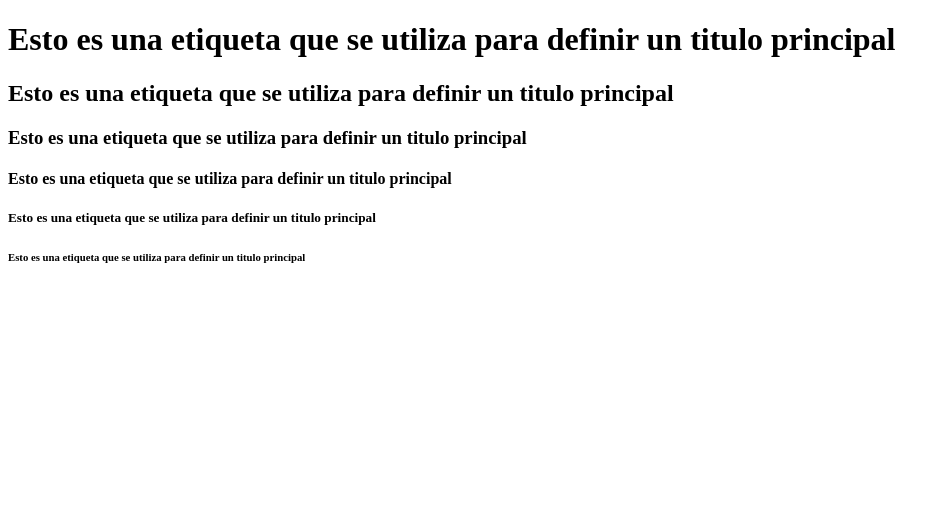
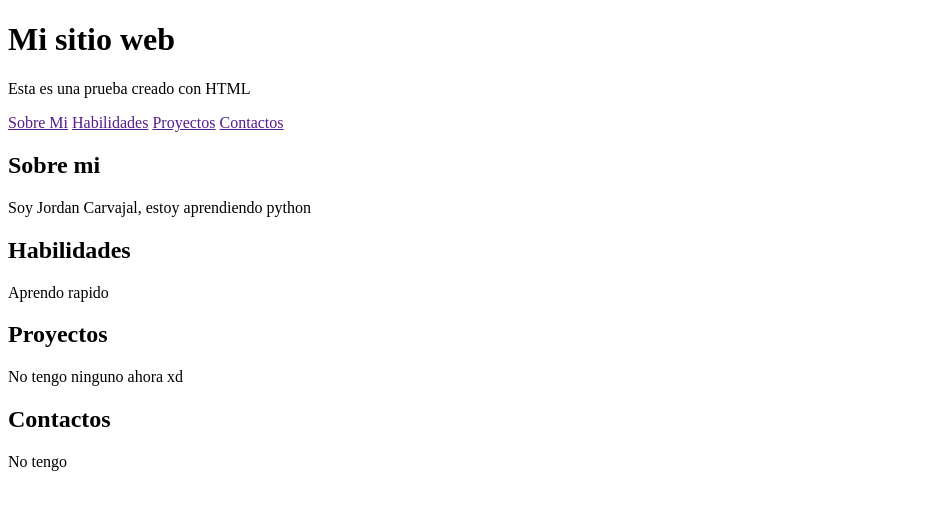
Before and after one commit to JCarvajalLab/ActividadesProfesor, a plain HTML site: page 2 - FUNDAMENTOS DE DESARROLLO FRONT-END/Actividad miercoles 11-02/index.html in a window 1280 px wide. Shown: the whole page, without its empty margins (0-950 px from the left). Drawn offline with Linux system fonts and the light colour scheme.

Commit message:
se actualiza la clase

```diff
--- a/2 - FUNDAMENTOS DE DESARROLLO FRONT-END/Actividad miercoles 11-02/index.html
+++ b/2 - FUNDAMENTOS DE DESARROLLO FRONT-END/Actividad miercoles 11-02/index.html
@@ -7,11 +7,33 @@
     <title>Titulo</title>
 </head>
     <body>
-        <h1>Esto es una etiqueta que se utiliza para definir un titulo principal</h1>
-        <h2>Esto es una etiqueta que se utiliza para definir un titulo principal</h2>
-        <h3>Esto es una etiqueta que se utiliza para definir un titulo principal</h3>
-        <h4>Esto es una etiqueta que se utiliza para definir un titulo principal</h4>
-        <h5>Esto es una etiqueta que se utiliza para definir un titulo principal</h5>
-        <h6>Esto es una etiqueta que se utiliza para definir un titulo principal</h6>
+        <header>
+            <h1>Mi sitio web</h1>
+            <p>Esta es una prueba creado con HTML</p>
+        </header>
+        <nav>
+            <a href="">Sobre Mi</a>
+            <a href="">Habilidades</a>
+            <a href="">Proyectos</a>
+            <a href="">Contactos</a>
+        </nav>
+        <main>
+            <section id="sobreMI">
+                <h2>Sobre mi</h2>
+                <p>Soy Jordan Carvajal, estoy aprendiendo python</p>
+            </section>
+            <section id="Habilidades">
+                <h2>Habilidades</h2>
+                <p>Aprendo rapido</p>
+            </section>
+            <section id="Proyectos">
+                <h2>Proyectos</h2>
+                <p>No tengo ninguno ahora xd</p>
+            </section>
+            <section id="Contactos">
+                <h2>Contactos</h2>
+                <p>No tengo</p>
+            </section>
+        </main>
     </body>
 </html>
```
